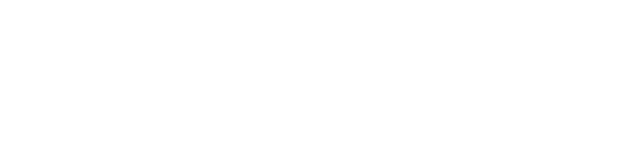
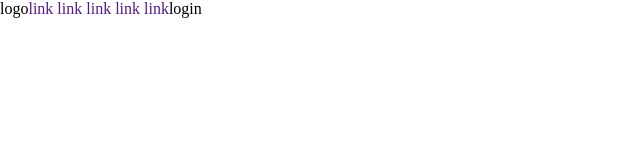
Before and after one commit to francistooth/htmlcss-struttura-discord, a plain HTML site: page index.html in a window 1280 px wide. Shown: the whole page, without its empty margins (0-640 px from the left). Drawn offline with Linux system fonts and the light colour scheme.

Commit message:
added first structure

```diff
--- a/css/style.css
+++ b/css/style.css
@@ -1,4 +1,25 @@
 * {
     margin: 0;
     padding: 0;
+    text-decoration: none;
 }
+
+/* header rules */
+
+.hNav {
+    display: flex;
+}
+
+ul {
+    list-style-type: none;
+}
+
+/* invite rules */
+
+/* find rules */
+
+/* community rules */
+
+/* together rules */
+
+/* footer rules */
--- a/index.html
+++ b/index.html
@@ -4,6 +4,7 @@
         <meta charset="UTF-8">
         <meta name="viewport" content="width=device-width, initial-scale=1.0">
         <link rel="stylesheet" href="css/style.css">
+        <link rel="icon" href="img/discord-icon.svg">
         <title>Discord</title>
     </head>
     <body>
@@ -14,10 +15,21 @@
 
                 <!-- logo -->
 
+                logo
+
                 <!-- link nav -->
+
+                <nav class="mainNav">
+                    <a href=""> link </a>
+                    <a href=""> link </a>
+                    <a href=""> link </a>
+                    <a href=""> link </a>
+                    <a href=""> link </a>
+                </nav>
 
                 <!-- login button -->
 
+                login
             </div>
             <div class="welcome">
                 <div class="download">
```
Also changed, not shown: img/discord-icon.svg (added), img/ita.png (added), img/item1.svg (added), img/item2.svg (added), img/item3.svg (added), img/item4-big.svg (added), img/jumbo.png (added), img/logo.svg (added), img/stars.svg (added), img/wave.svg (added).
